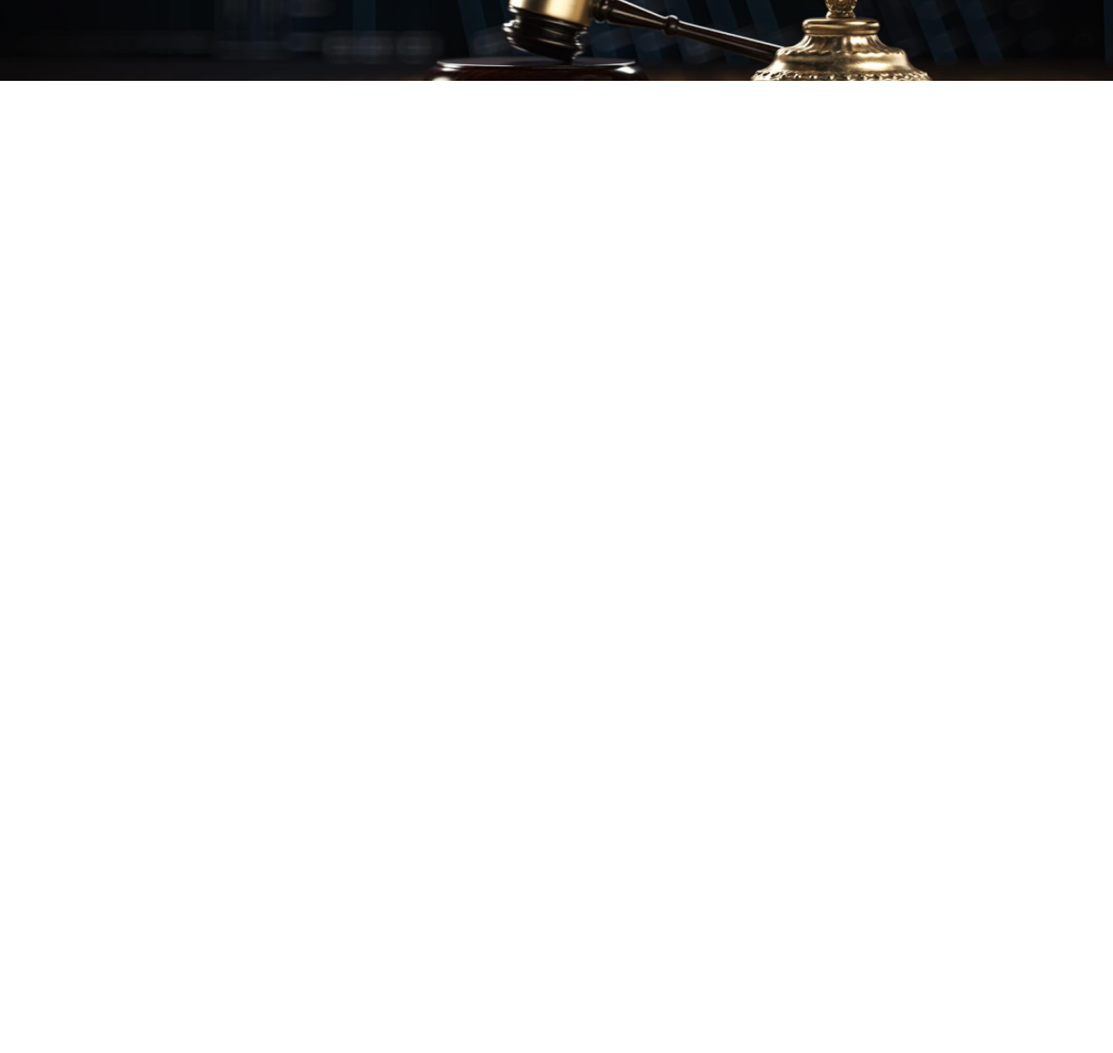
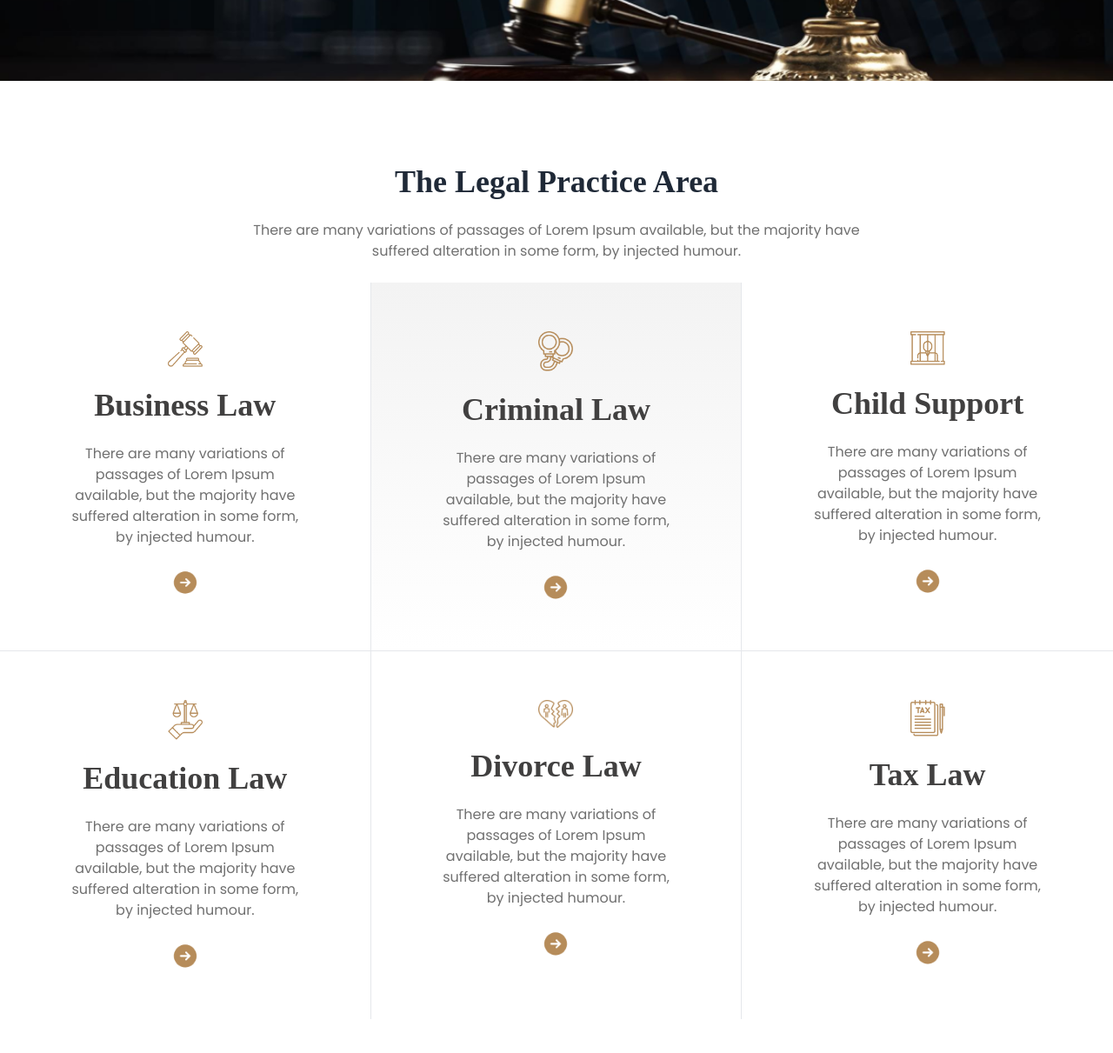
Before and after one commit to Farhanasharna2000/Legal, a plain HTML site: page index.html in a window 1280 px wide. Shown: the part 519-1730 px from the top of the page at 87% size. Before the commit the page ends 800 px from the top, so only its background shows below. Drawn offline with nearby package versions, Linux system fonts and the light colour scheme.

Commit message:
added legal section

```diff
--- a/index.html
+++ b/index.html
@@ -89,8 +89,62 @@
   </div>
  </div>
   </header>
-  <main>
+  <main class="container mx-auto">
+    <!-- legal section  -->
+<div class="py-24 space-y-6 text-center">
+  <h2 class="font-EB text-2xl lg:text-4xl font-extrabold leading-9  ">The Legal Practice Area</h2>
+  <p class="text-dark3 w-11/12 lg:w-7/12 mx-auto text-base font-normal ">There are many variations of passages of Lorem Ipsum available, but the majority have suffered alteration in some form, by injected humour.</p>
+  <div class="mt-12 grid grid-cols-1 lg:grid-cols-3 ">
+<!-- card-1  -->
+ <div class="text-center space-y-6 lg:border-b lg:border-r py-14">
+  <img class="w-10 mx-auto" src="images/business.png" alt="">
+  <h3 class="text-dark2 text-4xl font-extrabold font-EB">Business Law</h3>
+  <p class="text-dark3 lg:w-4/6 mx-auto">There are many variations of passages of Lorem Ipsum available, but the majority have suffered alteration in some form, by injected humour.</p>
+  <img class="lg:w-8 mx-auto" src="images/Frame.png" alt="">
 
+ </div>
+ <!-- card-2  -->
+ <div class="text-center space-y-6 lg:border-b lg:border-r py-14 bg-gradient-to-b from-[#F3F3F3] to-[#ffff]">
+  <img class="w-10 mx-auto" src="images/criminal.png" alt="">
+  <h3 class="text-dark2 text-4xl font-extrabold font-EB">Criminal Law</h3>
+  <p class="text-dark3 lg:w-4/6 mx-auto">There are many variations of passages of Lorem Ipsum available, but the majority have suffered alteration in some form, by injected humour.</p>
+  <img class="lg:w-8 mx-auto" src="images/Frame.png" alt="">
+
+ </div>
+ <!-- card-3  -->
+ <div class="text-center space-y-6 lg:border-b  py-14">
+  <img class="w-10 mx-auto" src="images/child.png" alt="">
+  <h3 class="text-dark2 text-4xl font-extrabold font-EB">Child Support</h3>
+  <p class="text-dark3 lg:w-4/6 mx-auto">There are many variations of passages of Lorem Ipsum available, but the majority have suffered alteration in some form, by injected humour.</p>
+  <img class="lg:w-8 mx-auto" src="images/Frame.png" alt="">
+
+ </div>
+ <!-- card-4  -->
+ <div class="text-center space-y-6 lg:border-r  py-14">
+  <img class="w-10 mx-auto" src="images/education.png" alt="">
+  <h3 class="text-dark2 text-4xl font-extrabold font-EB">Education Law</h3>
+  <p class="text-dark3 lg:w-4/6 mx-auto">There are many variations of passages of Lorem Ipsum available, but the majority have suffered alteration in some form, by injected humour.</p>
+  <img class="lg:w-8 mx-auto" src="images/Frame.png" alt="">
+
+ </div>
+ <!-- card-5  -->
+ <div class="text-center space-y-6 lg:border-r  py-14">
+  <img class="w-10 mx-auto" src="images/divorce.png" alt="">
+  <h3 class="text-dark2 text-4xl font-extrabold font-EB">Divorce Law</h3>
+  <p class="text-dark3 lg:w-4/6 mx-auto">There are many variations of passages of Lorem Ipsum available, but the majority have suffered alteration in some form, by injected humour.</p>
+  <img class="lg:w-8 mx-auto" src="images/Frame.png" alt="">
+
+ </div>
+ <!-- card-6  -->
+ <div class="text-center space-y-6   py-14">
+  <img class="w-10 mx-auto" src="images/tax.png" alt="">
+  <h3 class="text-dark2 text-4xl font-extrabold font-EB">Tax Law</h3>
+  <p class="text-dark3 lg:w-4/6 mx-auto">There are many variations of passages of Lorem Ipsum available, but the majority have suffered alteration in some form, by injected humour.</p>
+  <img class="lg:w-8 mx-auto" src="images/Frame.png" alt="">
+
+ </div>
+  </div>
+</div>
   </main>
   <footer>
 
```
